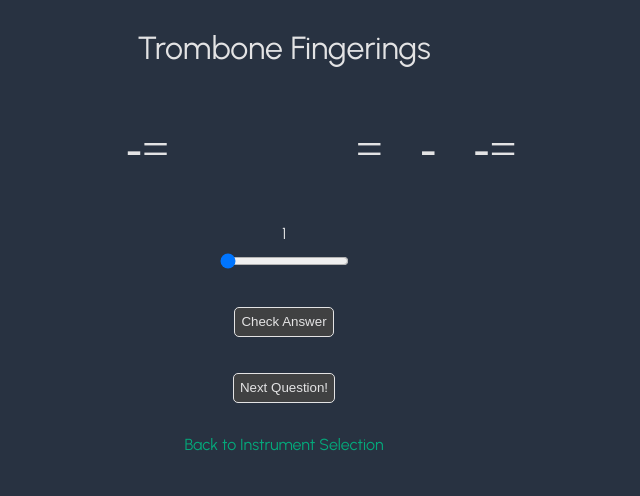
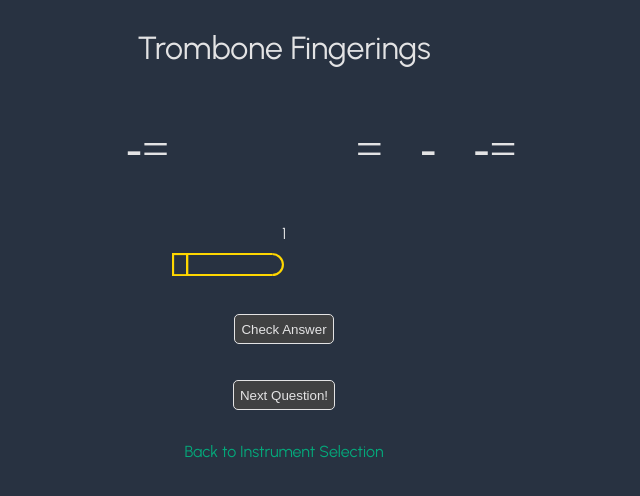
Before and after one commit to StephenBuley/band-fingerings, a React (Vite) app: page /trombone in a window 1280 px wide. Shown: the top 496 px of the page, without its empty margins (356-996 px from the left). Built offline with nearby package versions, Linux system fonts and the light colour scheme.

Commit message:
style trombone slider

```diff
--- a/src/App.css
+++ b/src/App.css
@@ -108,3 +108,49 @@ a {
 .link--navigate {
   padding: 1rem;
 }
+
+#slide {
+  appearance: none;
+  width: 14rem;
+  background: transparent;
+}
+
+#slide::-ms-track {
+  width: 14rem;
+  cursor: pointer;
+  background: transparent;
+  border-color: transparent;
+  color: transparent;
+}
+#slide::-webkit-slider-thumb {
+  -webkit-appearance: none;
+  background-image: url('../assets/Trombone\ Slide_.svg');
+  width: 7rem;
+  height: 1.45rem;
+  background-size: cover;
+  background-position: unset;
+  background-repeat: no-repeat;
+  cursor: pointer;
+}
+
+/* All the same stuff for Firefox */
+#slide::-moz-range-thumb {
+  width: 7rem;
+  height: 1.45rem;
+  background-image: url('../assets/Trombone\ Slide_.svg');
+  background-size: contain;
+  background-position: center center;
+  background-repeat: no-repeat;
+  cursor: pointer;
+}
+
+/* All the same stuff for IE */
+#slide::-ms-thumb {
+  width: 7rem;
+  height: 1.45rem;
+  background-image: url('../assets/Trombone\ Slide_.svg');
+  background-size: contain;
+  background-position: center center;
+  background-repeat: no-repeat;
+  cursor: pointer;
+}
```
Also changed, not shown: assets/Trombone Slide_.svg (added).
